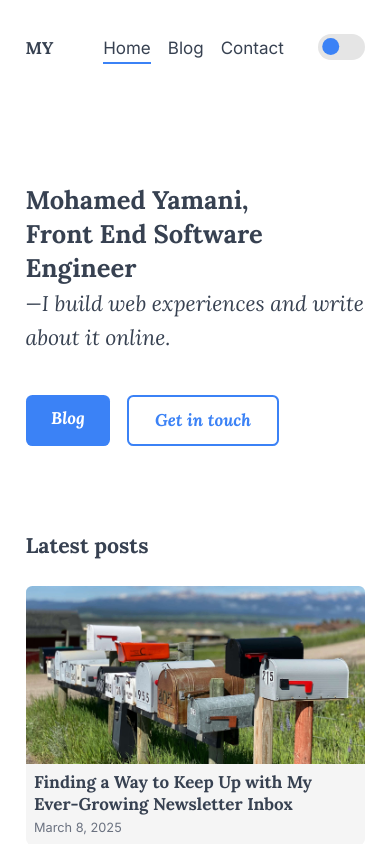
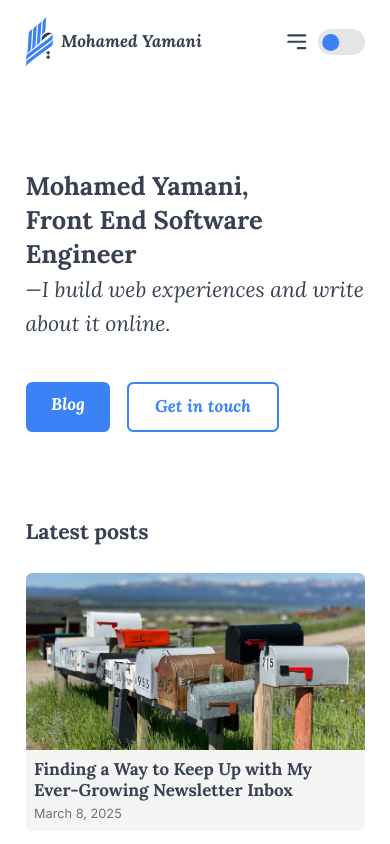
Before and after one commit to yamanidev/mohamedyamani.com, an Astro site: page / in a window 390 px wide. Shown: the top 844 px of the page. Built offline with nearby package versions, Linux system fonts and the light colour scheme; Astro itself is replaced by a stand-in of ours.

Commit message:
Add logo (#3)
* feat: initial version of the logo

* feat: apply colors from the palette to the logo

* feat: use the logo in the navbar

* feat: add a burger menu and made the navbar responsive to fit all the content together

```diff
--- a/src/components/Navbar.astro
+++ b/src/components/Navbar.astro
@@ -1,18 +1,34 @@
 ---
 import DarkModeToggle from "./DarkModeToggle.astro";
 import NavbarLink from "./NavbarLink.astro";
+import Logo from "./svg/Logo.astro";
 ---
 
-<header class="sticky inset-x-0 top-0 z-10 py-8 backdrop-blur-xl">
+<header class="sticky inset-x-0 top-0 z-10 py-4 backdrop-blur-xl sm:py-6">
   <div class="mx-auto flex max-w-6xl justify-between px-6 sm:px-8">
     <a
       class="unset absolute -top-[100rem] left-[50%] z-10 translate-x-[-50%] bg-white px-8 py-2 text-black focus:top-[initial]"
       href="#main">
       Skip to content
     </a>
-    <a href="/" class="unset font-lora font-bold">MY</a>
-    <div class="flex gap-8">
-      <div class="flex items-center gap-4 text-text-bold max-[375px]:hidden">
+    <a href="/" class="unset flex items-center gap-2 font-lora font-bold italic text-text-bold">
+      <Logo width="27" height="50" />
+      <span>Mohamed Yamani</span>
+    </a>
+
+    <div class="flex items-center gap-2 sm:gap-4">
+      <button id="menuToggleButton" class="text-text-bold focus:outline-none md:hidden">
+        <svg class="h-6 w-6" fill="none" stroke="currentColor" viewBox="0 0 24 24">
+          <path
+            stroke-linecap="round"
+            stroke-linejoin="round"
+            stroke-width="2"
+            d="M4 6h16M4 12h16m-7 6h7">
+          </path>
+        </svg>
+      </button>
+
+      <div class="hidden items-center gap-8 md:flex">
         <nav class="text-text-bold">
           <ul class="unset flex gap-4 [&>li]:p-0">
             <li>
@@ -30,4 +46,29 @@ import NavbarLink from "./NavbarLink.astro";
       <DarkModeToggle />
     </div>
   </div>
+
+  <div id="mobileMenu" class="hidden px-6 pt-4 sm:px-8 md:hidden">
+    <nav class="text-text-bold">
+      <ul class="unset [&>li]:px-0">
+        <li class="py-4">
+          <NavbarLink href="/">Home</NavbarLink>
+        </li>
+        <li class="py-4">
+          <NavbarLink href="/blog/">Blog</NavbarLink>
+        </li>
+        <li class="py-4">
+          <NavbarLink href="/contact/">Contact</NavbarLink>
+        </li>
+      </ul>
+    </nav>
+  </div>
 </header>
+
+<script>
+  const menuToggleButton = document.getElementById("menuToggleButton") as HTMLButtonElement;
+  const mobileMenu = document.getElementById("mobileMenu") as HTMLDivElement;
+
+  menuToggleButton.addEventListener("click", () => {
+    mobileMenu.classList.toggle("hidden");
+  });
+</script>
--- /dev/null
+++ b/src/components/svg/Logo.astro
@@ -0,0 +1,89 @@
+---
+const { width = "714", height = "1340" } = Astro.props;
+---
+
+<svg width={width} height={height} viewBox="0 0 714 1340" xmlns="http://www.w3.org/2000/svg">
+  <defs>
+    <clipPath clipPathUnits="userSpaceOnUse" id="a">
+      <path d="M0 1200h1200V0H0Z" transform="translate(-832.84 -599.14)"></path>
+    </clipPath>
+    <clipPath clipPathUnits="userSpaceOnUse" id="b">
+      <path d="M0 1200h1200V0H0Z" transform="translate(-831.53 -715.37)"></path>
+    </clipPath>
+    <clipPath clipPathUnits="userSpaceOnUse" id="c">
+      <path d="M0 1200h1200V0H0Z" transform="translate(-432.75 -891.32)"></path>
+    </clipPath>
+    <clipPath clipPathUnits="userSpaceOnUse" id="d">
+      <path d="M0 1200h1200V0H0Z" transform="translate(-525.48 -967.86)"></path>
+    </clipPath>
+    <clipPath clipPathUnits="userSpaceOnUse" id="e">
+      <path d="M0 1200h1200V0H0Z" transform="translate(-619.48 -1043.86)"></path>
+    </clipPath>
+    <clipPath clipPathUnits="userSpaceOnUse" id="f">
+      <path d="M0 1200h1200V0H0Z" transform="translate(-714.48 -1121.86)"></path>
+    </clipPath>
+    <clipPath clipPathUnits="userSpaceOnUse" id="g">
+      <path d="M0 1200h1200V0H0Z" transform="translate(-740.183 -360.682)"></path>
+    </clipPath>
+    <clipPath clipPathUnits="userSpaceOnUse" id="h">
+      <path d="M0 1200h1200V0H0Z" transform="translate(-740.834 -271.274)"></path>
+    </clipPath>
+    <clipPath clipPathUnits="userSpaceOnUse" id="i">
+      <path d="M0 1200h1200V0H0Z" transform="translate(-602.828 -627.098)"></path>
+    </clipPath>
+  </defs>
+  <path
+    d="M0 0a86.397 86.397 0 0 0-20.024-55.646c-2.74-3.287-5.944-6.156-9.409-8.665C-73.515-96.228-428.527-353.799-495.89-419.39c-15.69-15.29-30.36-32.38-36.35-60.72l-.67-1.79-.9 79.59a84.071 84.071 0 0 0 19.723 55.081c2.691 3.2 5.807 6.018 9.157 8.52C-459.68-304.916-68.868-12.987-53.56.55-37.28 14.94-4.57 52.77-.27 72.2z"
+    transform="matrix(1.33333 0 0 -1.33333 713.513 696.96)"
+    class="fill-primary-main"
+    clip-path="url(#a)">
+  </path>
+  <path
+    d="M0 0a86.43 86.43 0 0 0-20.024-55.653c-2.741-3.289-5.947-6.161-9.414-8.671C-73.542-96.255-428.54-353.802-495.89-419.39c-15.69-15.29-30.37-32.381-36.35-60.72l-.67-1.79-.91 79.589a84.131 84.131 0 0 0 19.732 55.082c2.692 3.201 5.807 6.018 9.157 8.52C-459.682-304.915-68.878-12.987-53.561.55-37.28 14.94-4.57 52.77-.271 72.2z"
+    class="fill-primary-main"
+    transform="matrix(1.33333 0 0 -1.33333 711.767 541.986)"
+    clip-path="url(#b)">
+  </path>
+  <path
+    d="M0 0c-12.06-15.85-19.88-65.21-20.38-86.92-.49-21.69-16.72-316.85-16.72-316.85a84.099 84.099 0 0 0-30.29-57.78l-61.41-50.64.94 1.67c17.79 22.84 21.39 45.08 22.95 66.931C-97.78-343.56-85.92-104.79-85.92-104.79a86.442 86.442 0 0 0 30.58 58.45z"
+    class="fill-primary-main"
+    transform="matrix(1.33333 0 0 -1.33333 180.06 307.387)"
+    clip-path="url(#c)">
+  </path>
+  <path
+    d="M0 0c-12.07-15.85-19.88-65.21-20.38-86.92-.49-21.69-16.72-316.85-16.72-316.85a84.099 84.099 0 0 0-30.29-57.78l-61.41-50.64.94 1.67c17.79 22.84 21.39 45.08 22.95 66.94 7.13 100.02 18.99 338.8 18.99 338.8a86.4 86.4 0 0 0 30.58 58.44z"
+    class="fill-primary-main"
+    transform="matrix(1.33333 0 0 -1.33333 303.7 205.333)"
+    clip-path="url(#d)">
+  </path>
+  <path
+    d="M0 0c-12.07-15.85-19.88-65.21-20.38-86.92-.491-21.69-16.721-316.85-16.721-316.85a84.099 84.099 0 0 0-30.29-57.78l-61.409-50.64.94 1.67c17.79 22.84 21.389 45.08 22.949 66.94 7.131 100.02 18.991 338.8 18.991 338.8a86.4 86.4 0 0 0 30.58 58.44z"
+    class="fill-primary-main"
+    transform="matrix(1.33333 0 0 -1.33333 429.034 104)"
+    clip-path="url(#e)">
+  </path>
+  <path
+    d="M0 0c-12.07-15.85-19.881-65.21-20.381-86.92-.489-21.69-7.72-177.85-7.72-177.85a84.099 84.099 0 0 0-30.29-57.78l-61.409-50.64.94 1.67c17.79 22.84 21.389 45.08 22.95 66.94 7.13 100.02 9.989 199.8 9.989 199.8a86.408 86.408 0 0 0 30.58 58.44z"
+    class="fill-primary-main"
+    transform="matrix(1.33333 0 0 -1.33333 555.7 0)"
+    clip-path="url(#f)">
+  </path>
+  <path
+    d="m0 0-42.282 42.282L.436 85l42.282-42.282Z"
+    class="fill-text-bold"
+    transform="matrix(1.33333 0 0 -1.33333 589.97 1014.904)"
+    clip-path="url(#g)">
+  </path>
+  <path
+    d="m0 0-42.934 42.934L-.867 85l42.933-42.934Z"
+    class="fill-text-bold"
+    transform="matrix(1.33333 0 0 -1.33333 590.838 1134.114)"
+    clip-path="url(#h)">
+  </path>
+  <path
+    d="m0 0 8.333 79.163c.74 7.017 4.091 15.23 8.349 23.205 10.046 18.818 24.484 34.935 41.738 47.479l7.174 5.215c17.251 12.542 37.034 21.303 58.03 25.052 8.898 1.59 17.743 2.243 24.647.783l77.873-16.491s-10.365-1.168-15.428-2.587c-32.531-9.111-84.676-42.89-99.598-52.823-2.529-1.691-20.542-14.786-22.93-16.671C74.145 81.201 25.92 42.013 7.219 13.878 4.308 9.499 0 0 0 0"
+    class="fill-text-bold"
+    transform="matrix(1.33333 0 0 -1.33333 406.83 659.682)"
+    clip-path="url(#i)">
+  </path>
+</svg>
```
